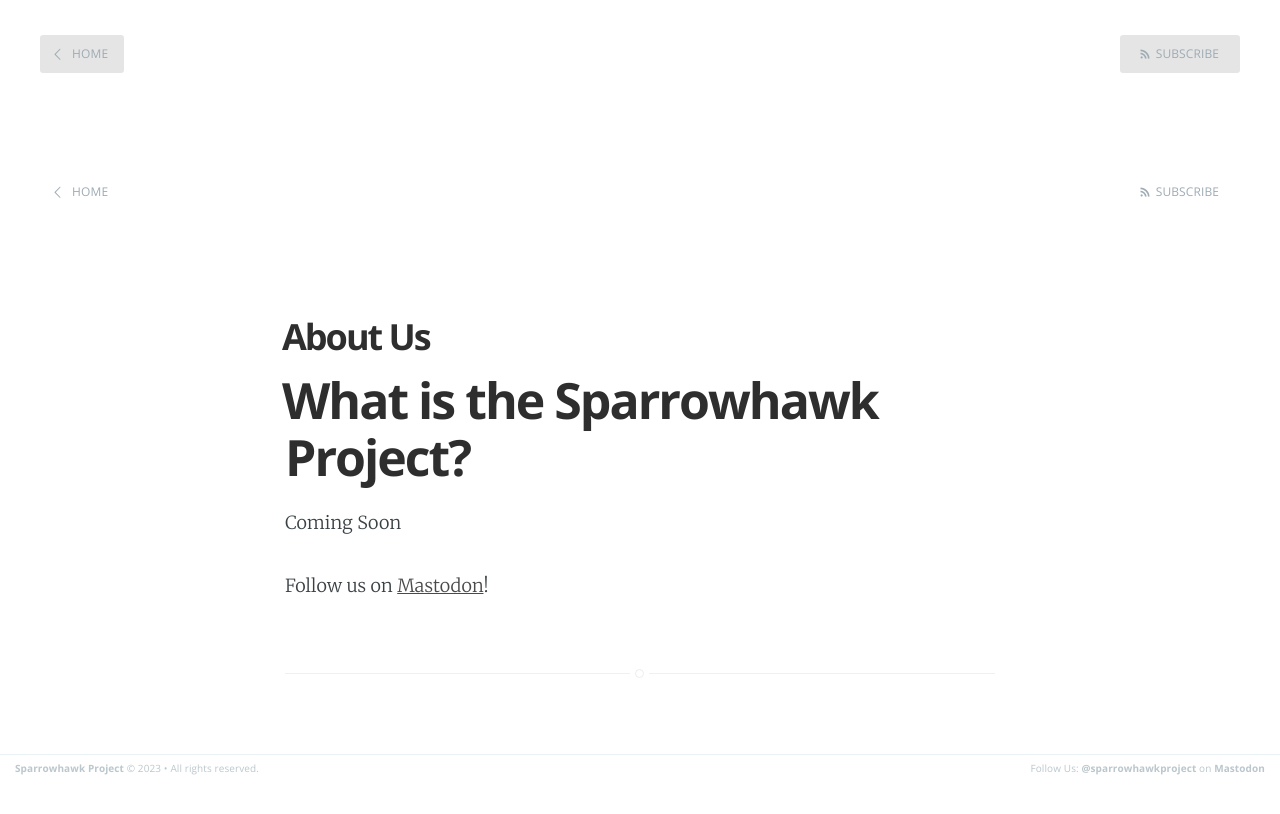
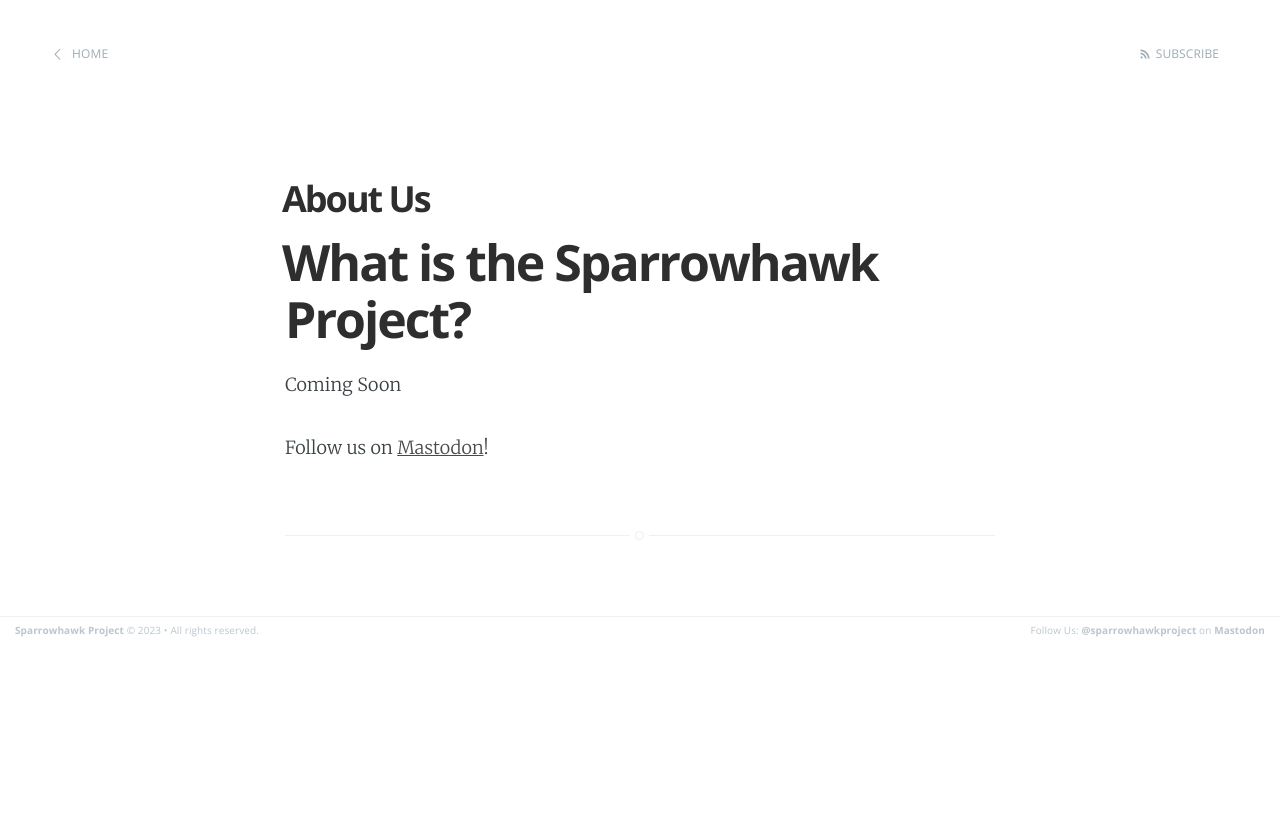
Before and after one commit to SparrowhawkProject/sparrowhawkproject.github.io, a Jekyll site: the page built from about.md, in a window 1280 px wide. Shown: the top 814 px of the page. Built offline with Jekyll 4.4.1, drawn with Linux system fonts in a browser that asks for light colours.

Commit message:
Update page.html

```diff
--- a/_layouts/page.html
+++ b/_layouts/page.html
@@ -2,11 +2,10 @@
 layout: default
 post_class: post-template page-template
 ---
-
-<nav class="main-nav clearfix">
+<!-- <nav class="main-nav clearfix">
     <a class="back-button icon-arrow-left" href="{{ site.baseurl }}">Home</a>
     <a class="subscribe-button icon-feed" href="{{ 'feed.xml' | relative_url}}">Subscribe</a>
-</nav>
+</nav> -->
 
 <header class="main-header post-head {% if page.cover %}"
     style="background-image: url({{ page.cover }}) {%else%}no-cover{% endif %}">
```
